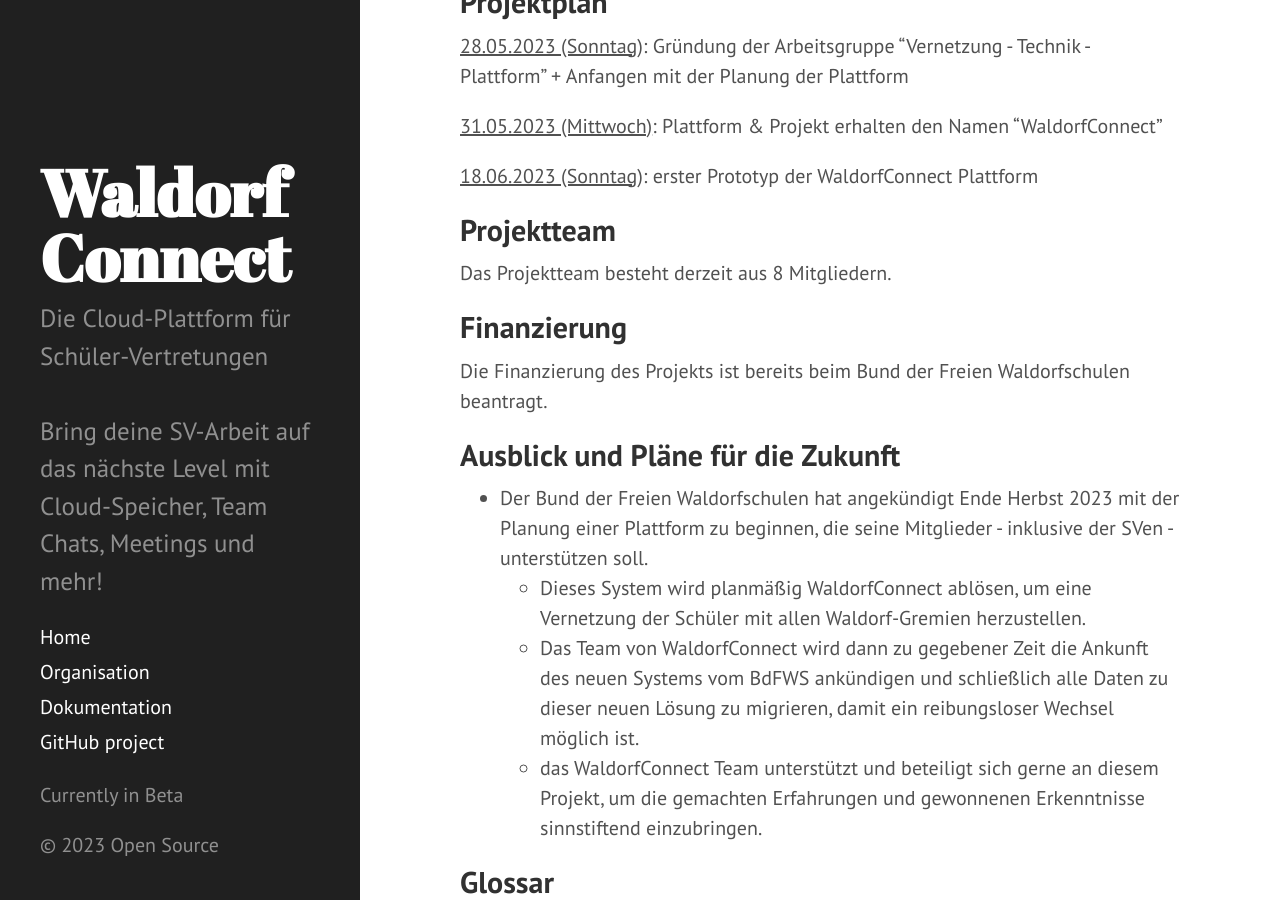
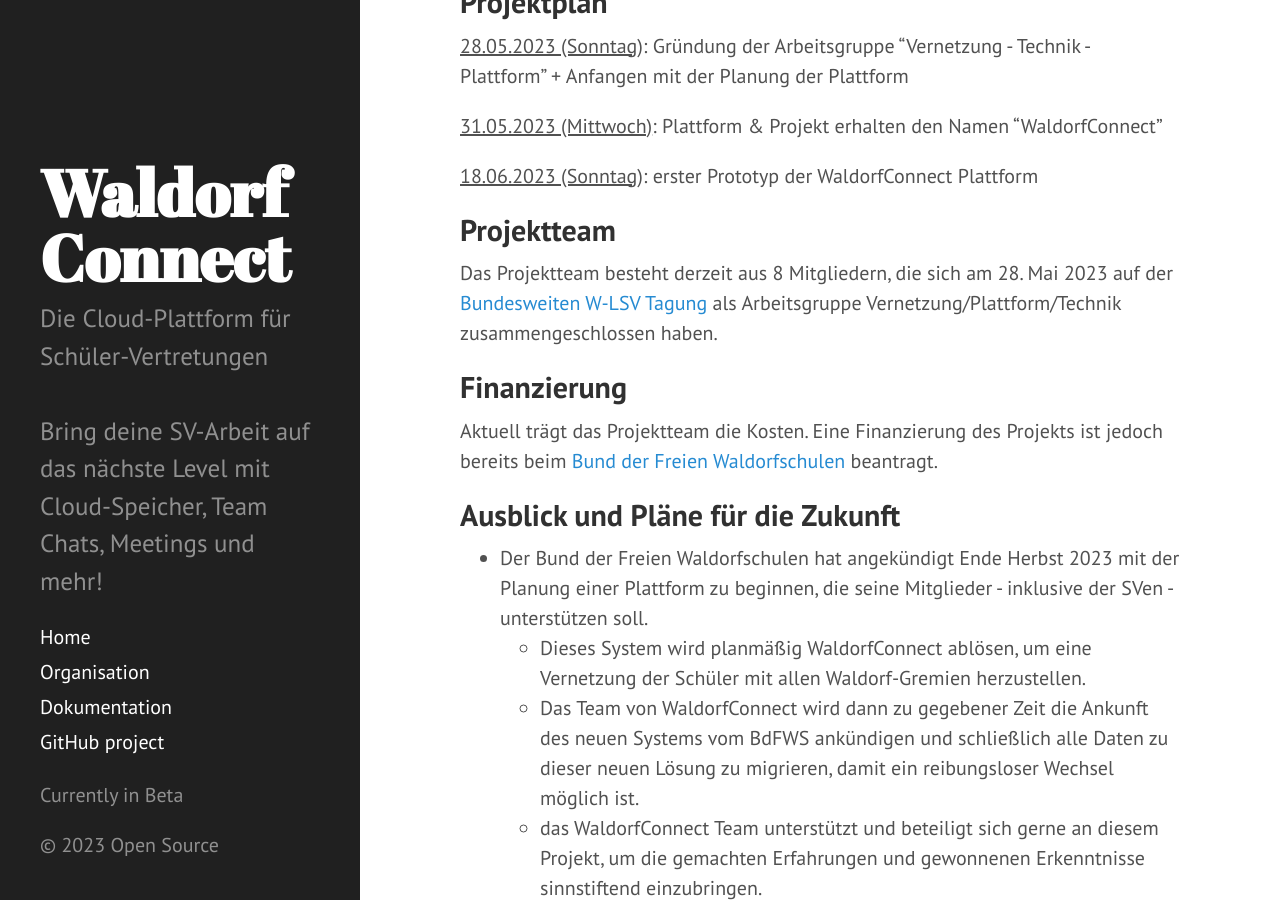
Before and after one commit to WaldorfConnect/documentation, a Jekyll site: the page built from Organisation.md, in a window 1280 px wide and 900 px high, scrolled down 2017 px. Built offline with Jekyll 4.4.1, drawn with Linux system fonts in a browser that asks for light colours; Markdown is read by kramdown in place of the engine named in the settings.

Commit message:
clarifications on Projektteam and Finanzierung

```diff
--- a/Organisation.md
+++ b/Organisation.md
@@ -59,11 +59,11 @@ title: Organisation
 
 ## Projektteam
 
-Das Projektteam besteht derzeit aus 8 Mitgliedern.
+Das Projektteam besteht derzeit aus 8 Mitgliedern, die sich am 28. Mai 2023 auf der [Bundesweiten W-LSV Tagung](https://wlsv-bayern.de/tagung) als Arbeitsgruppe Vernetzung/Plattform/Technik zusammengeschlossen haben.
 
 ## Finanzierung
 
-Die Finanzierung des Projekts ist bereits beim Bund der Freien Waldorfschulen beantragt.
+Aktuell trägt das Projektteam die Kosten. Eine Finanzierung des Projekts ist jedoch bereits beim [Bund der Freien Waldorfschulen](https://www.waldorfschule.de/) beantragt.
 
 ## Ausblick und Pläne für die Zukunft
 
```
